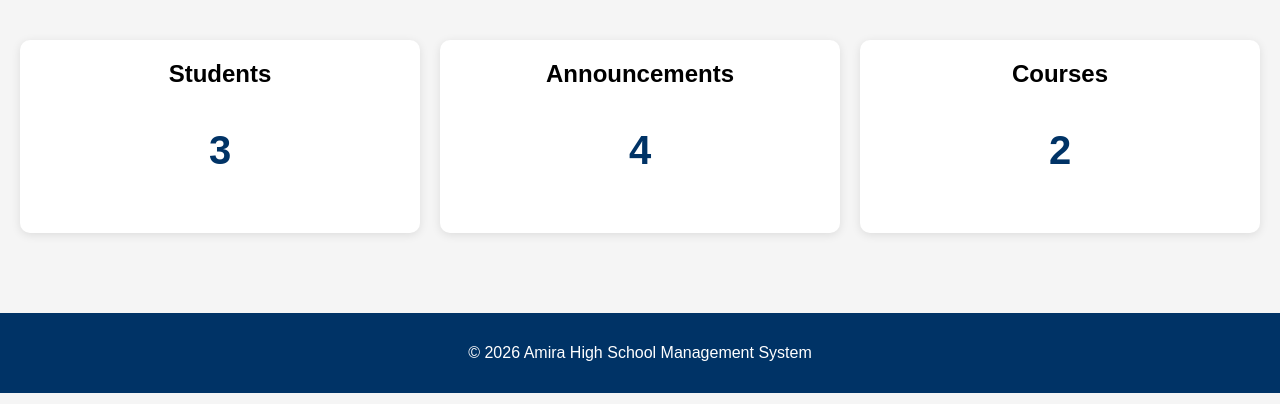
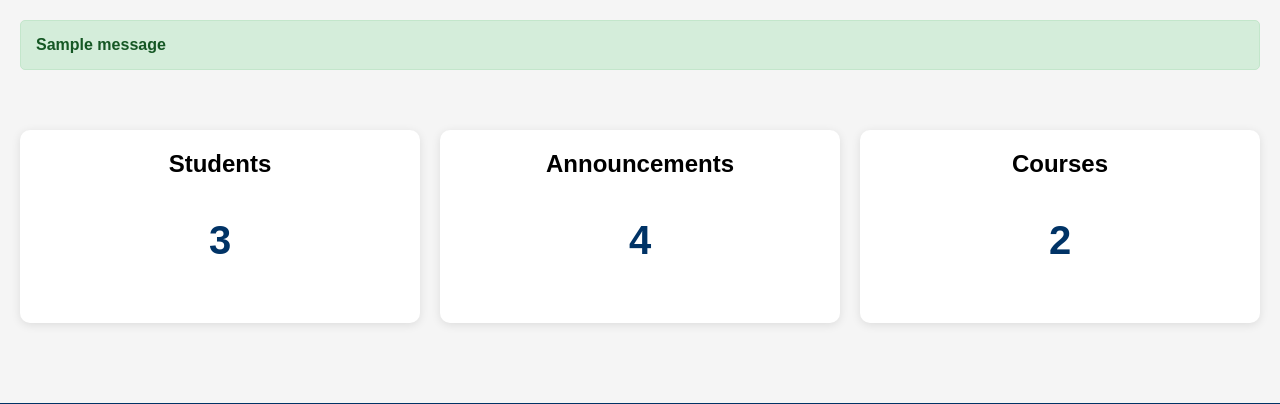
Before and after one commit to kwisanga7/AmiraHighSchool, a Flask app: page /admin/dashboard in a window 1280 px wide. Shown: the part 58-462 px from the top of the page. Run offline with Flask 3, Linux system fonts and the light colour scheme; the visitor is signed in with stand-in values (Sample User, id 1); data comes from the database, SQL or seed files in the repository; both versions use the stored data as it was after the commit; one stand-in notice (Sample message) is shown.

Commit message:
Implementing flash messages

```diff
--- a/app.py
+++ b/app.py
@@ -23,7 +23,7 @@ from database import (
 import os
 from werkzeug.utils import secure_filename
 
-from flask import Flask, render_template, request, redirect, session
+from flask import Flask, render_template, request, redirect, session, flash
 from database import register_student, login_user
 
 app = Flask(__name__)
@@ -77,11 +77,9 @@ def register():
             password
         )
 
-        return f"""
-        Registration Successful!<br><br>
-        Your Student ID is: <b>{student_id}</b><br><br>
-        <a href='/register'>Register Another Student</a>
-        """
+        flash(f"Registration Successful! Your Student ID is {student_id}")
+
+        return redirect("/login")
 
     return render_template("register.html")
 
@@ -111,7 +109,9 @@ def login():
 
             return redirect("/student/dashboard")
 
-        return "Invalid phone number or password"
+        flash("Invalid phone number or password")
+
+        return redirect("/login")
 
     return render_template("login.html")
 
@@ -166,6 +166,8 @@ def logout():
 
     session.clear()
 
+    flash("Logged out successfully")
+
     return redirect("/login")
 
 # ===========================
@@ -206,11 +208,11 @@ def add_announcement_page():
             filename,
             message
         )
-
+        flash("Announcement added successfully")
         return redirect("/admin/announcements")
 
+
     return render_template("add_announcement.html")
-
 
 # ==========================
 # View Announcements Route
@@ -258,7 +260,7 @@ def edit_announcement(id):
             title,
             message
         )
-
+        flash("Announcement updated successfully")
         return redirect("/admin/announcements")
 
     return render_template(
@@ -280,7 +282,7 @@ def delete_announcement_page(id):
         return "Access Denied"
 
     delete_announcement(id)
-
+    flash("Announcement deleted successfully")
     return redirect("/admin/announcements")
 
 # ==========================
@@ -345,7 +347,7 @@ def add_course_page():
             fees,
             filename
         )
-
+        flash("Course added successfully")
         return redirect("/admin/courses")
 
     return render_template("add_course.html")
@@ -395,7 +397,7 @@ def edit_course_page(course_id):
             request.form["teacher"],
             request.form["fees"]
         )
-
+        flash("Course updated successfully")
         return redirect("/admin/courses")
 
     return render_template(
@@ -418,6 +420,7 @@ def delete_course_page(course_id):
 
     delete_course(course_id)
 
+    flash("Course deleted successfully")
     return redirect("/admin/courses")
 
 # =========================
@@ -486,7 +489,7 @@ def edit_student_page(id):
             request.form["date_of_birth"],
             request.form["phone"]
         )
-
+        flash("Student updated successfully")
         return redirect("/admin/students")
 
     return render_template(
@@ -508,7 +511,7 @@ def delete_student_page(id):
         return "Access Denied"
 
     delete_student(id)
-
+    flash("Student deleted successfully")
     return redirect("/admin/students")
 
 
--- a/static/css/style.css
+++ b/static/css/style.css
@@ -156,3 +156,13 @@ footer{
 .hero p{
     font-size:18px;
 }
+
+.flash-message{
+    background:#d4edda;
+    color:#155724;
+    padding:15px;
+    margin:20px;
+    border-radius:5px;
+    border:1px solid #c3e6cb;
+    font-weight:bold;
+}
--- a/templates/base.html
+++ b/templates/base.html
@@ -38,6 +38,18 @@
 
     </nav>
 
+    {% with messages = get_flashed_messages() %}
+    {% if messages %}
+        {% for message in messages %}
+
+            <div class="flash-message">
+                {{ message }}
+            </div>
+
+        {% endfor %}
+    {% endif %}
+{% endwith %}
+
     <div class="container">
 
         {% block content %}
```
Also changed, not shown: amirahighschool.db, static/uploads/announcements/eabadb71-ebb3-4ce1-98aa-44a3608e09db.jpg (added), static/uploads/announcements/lucid-origin_i_want_an_image_of_two_people_client_and_programmer_show_the_real_human_faces_st-0.jpg (added).
